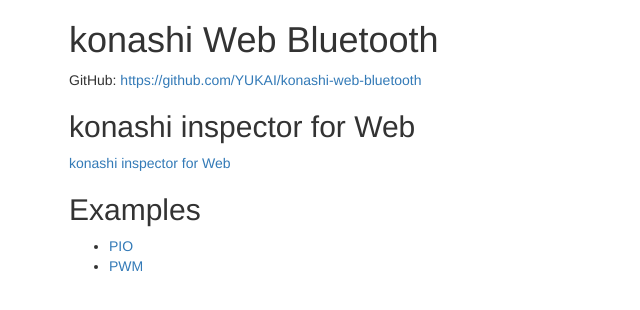
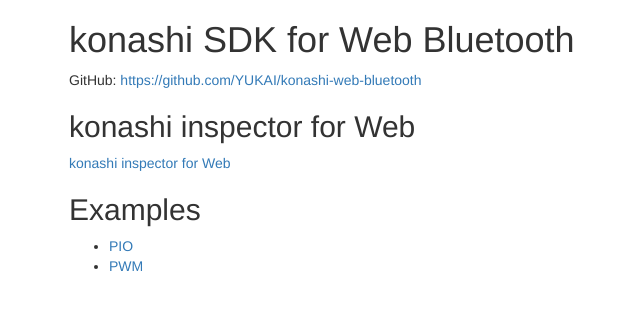
Before and after one commit to YUKAI/konashi-web-bluetooth, a website: page index.html in a window 1280 px wide. Shown: the whole page, without its empty margins (1-641 px from the left). Drawn offline with nearby package versions, Linux system fonts and the light colour scheme.

Commit message:
Update title

```diff
--- a/index.html
+++ b/index.html
@@ -7,7 +7,7 @@
 </head>
 <body>
     <div class="container">
-        <h1>konashi Web Bluetooth</h1>
+        <h1>konashi SDK for Web Bluetooth</h1>
         GitHub: <a href="https://github.com/YUKAI/konashi-web-bluetooth">https://github.com/YUKAI/konashi-web-bluetooth</a>
         <h2>konashi inspector for Web</h2>
         <a href="inspector/index.html">konashi inspector for Web</a>
```
